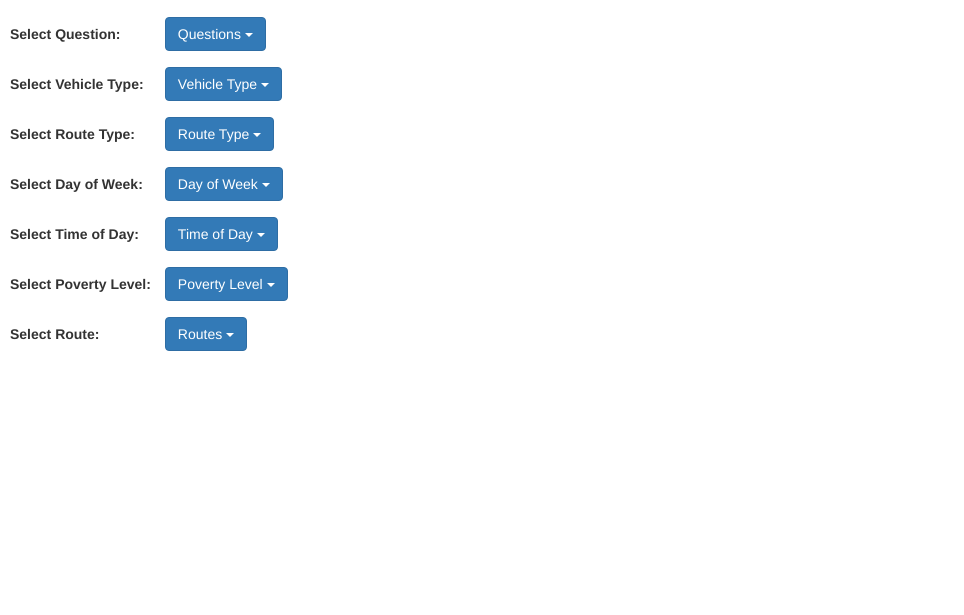
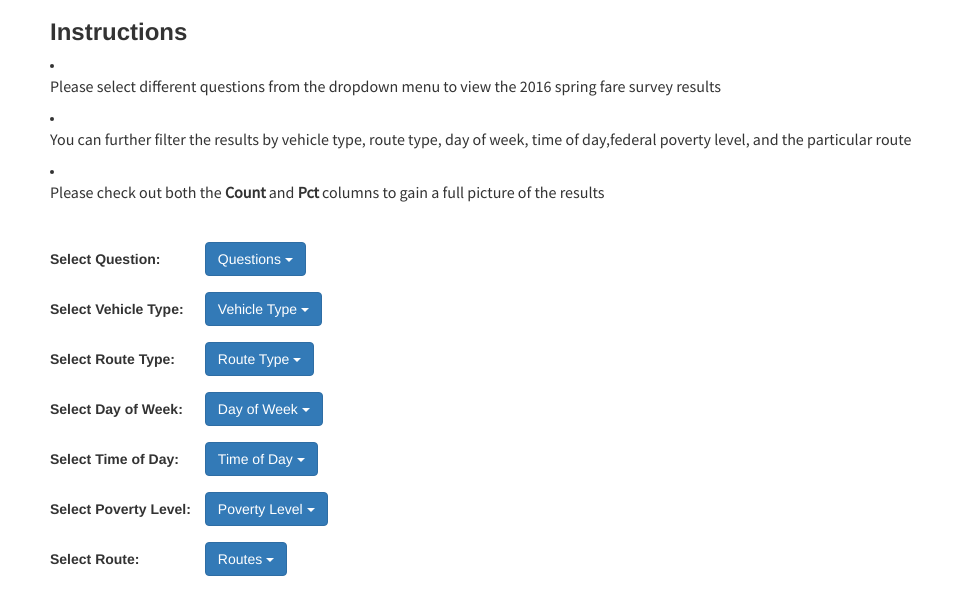
Before and after one commit to baofeng-dong/spring-2016-survey-dashboard, a Flask app: template dashboard/templates/fareresults.html in a window 1280 px wide. Shown: the part 51-666 px from the top of the page, without its empty margins (0-964 px from the left). Run offline with Flask 2, Linux system fonts and the light colour scheme; the template is opened without the code that fills it, so the values that code supplies are empty; parts of the project's set-up code (start-up, migrations or seed data) failed here and were passed over; some libraries are stand-ins or nearby versions.

Commit message:
added instructions to fareresults page, and imported routes to map

```diff
--- a/dashboard/static/CSS/style.css
+++ b/dashboard/static/CSS/style.css
@@ -71,7 +71,8 @@ height: 300px;
 }
 
 #menu-select {
-  margin: 10px;
+  margin-top: 30px;
+  margin-left: 50px;
   height:350px;
 }
 
@@ -79,3 +80,13 @@ height: 300px;
   width: 100%;
   height: 800px;
   }
+
+p {
+  font-family: 'Source Sans Pro', sans-serif;
+  font-size: 16px;
+}
+
+#fareresults-intro {
+  margin-top:10px;
+  margin-left: 50px;
+}
--- a/dashboard/templates/base.html
+++ b/dashboard/templates/base.html
@@ -8,13 +8,15 @@
     <script src="https://code.jquery.com/jquery-2.2.3.js"></script>
     <script type="text/javascript" src="{{ url_for('index') }}static/js/svg.jquery.js"></script>
 
-    <script type="text/javascript" src="{{ url_for('index') }}static/js/pygal-tooltips.js""></script>
+    <script type="text/javascript" src="{{ url_for('index') }}static/js/pygal-tooltips.js"></script>
     <script src="//code.jquery.com/ui/1.11.4/jquery-ui.js"></script>
     <link rel="stylesheet" type="text/css" href="{{ url_for('index') }}static/CSS/style.css">
     <link rel="stylesheet" href="//maxcdn.bootstrapcdn.com/bootstrap/3.3.7/css/bootstrap.min.css">
     <script src="//maxcdn.bootstrapcdn.com/bootstrap/3.3.7/js/bootstrap.min.js"></script>
     <link rel="stylesheet" href="https://npmcdn.com/leaflet@0.7.7/dist/leaflet.css" />
     <script src="https://npmcdn.com/leaflet@0.7.7/dist/leaflet.js"></script>
+    <scripts src="https://cdnjs.cloudflare.com/ajax/libs/leaflet-ajax/2.0.0/leaflet.ajax.min.js"></scripts>
+    <link href="https://fonts.googleapis.com/css?family=Source+Sans+Pro" rel="stylesheet">
 
 </head>
 <body style="padding-top:50px">
--- a/dashboard/templates/fareresults.html
+++ b/dashboard/templates/fareresults.html
@@ -3,6 +3,15 @@
 {% extends 'base.html' %}
 
 {% block content %}
+
+<div id="fareresults-intro">
+    <h3><b>Instructions</b></h3>
+    <li><p>Please select different questions from the dropdown menu to view the 2016 spring fare survey results</p></li>
+    <li><p>You can further filter the results by vehicle type, route type, day of week, time of day,federal poverty level,
+    and the particular route</p></li>
+    <li><p>Please check out both the <b>Count</b> and <b>Pct</b> columns to gain a full picture of the results
+</div>
+
 <div id="menu-select">
 
 <table style="height:100%">
```
Also changed, not shown: dashboard/templates/map.html (+9 -47 lines), dashboard/views.py (+10 -1 lines).
